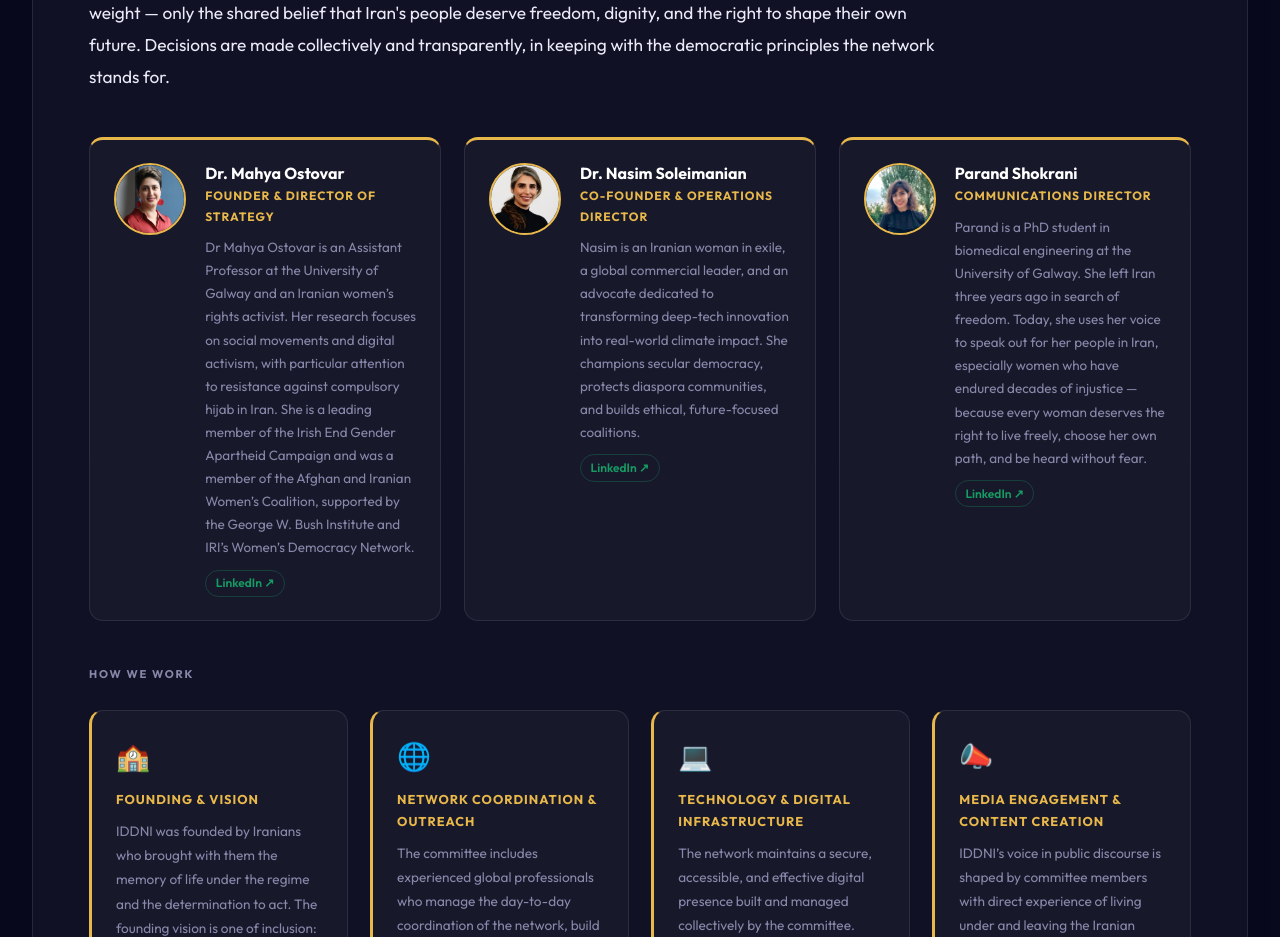
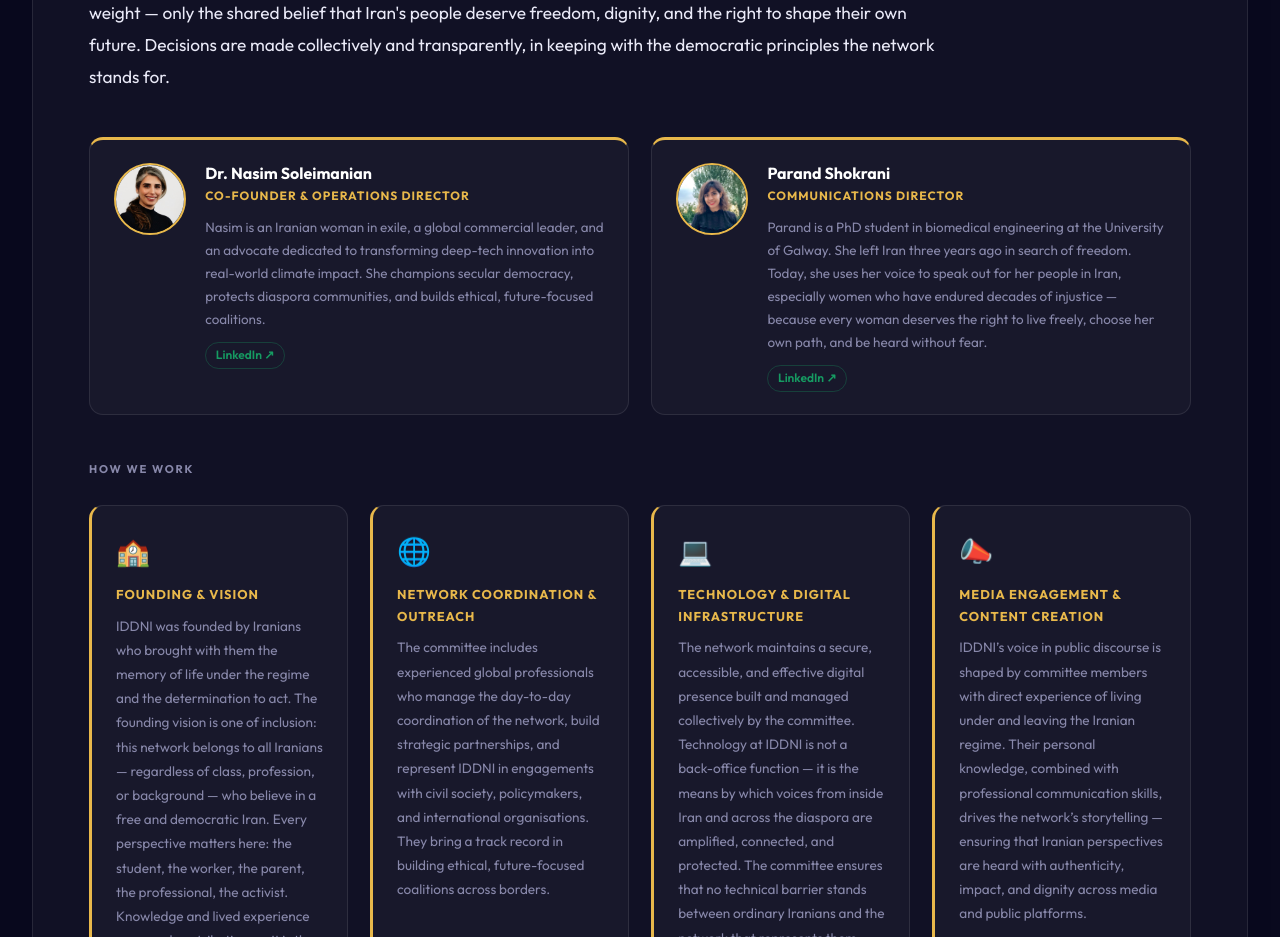
Before and after one commit to IranianDiasporaNetworkIreland/IDNI-webpage, a plain HTML site: page index.html in a window 1280 px wide. Shown: the part 8560-9497 px from the top of the page. Drawn offline with Linux system fonts and the light colour scheme.

Commit message:
Hide Mahya Ostovar from steering committee

```diff
--- a/index.html
+++ b/index.html
@@ -2293,7 +2293,7 @@
 
           <div class="committee-members">
 
-            <div class="committee-member">
+            <div class="committee-member" style="display: none;">
               <img class="committee-member-photo" src="Mahya.jpg" alt="Dr. Mahya Ostovar">
               <div class="committee-member-info">
                 <div class="committee-member-name">Dr. Mahya Ostovar</div>
```
